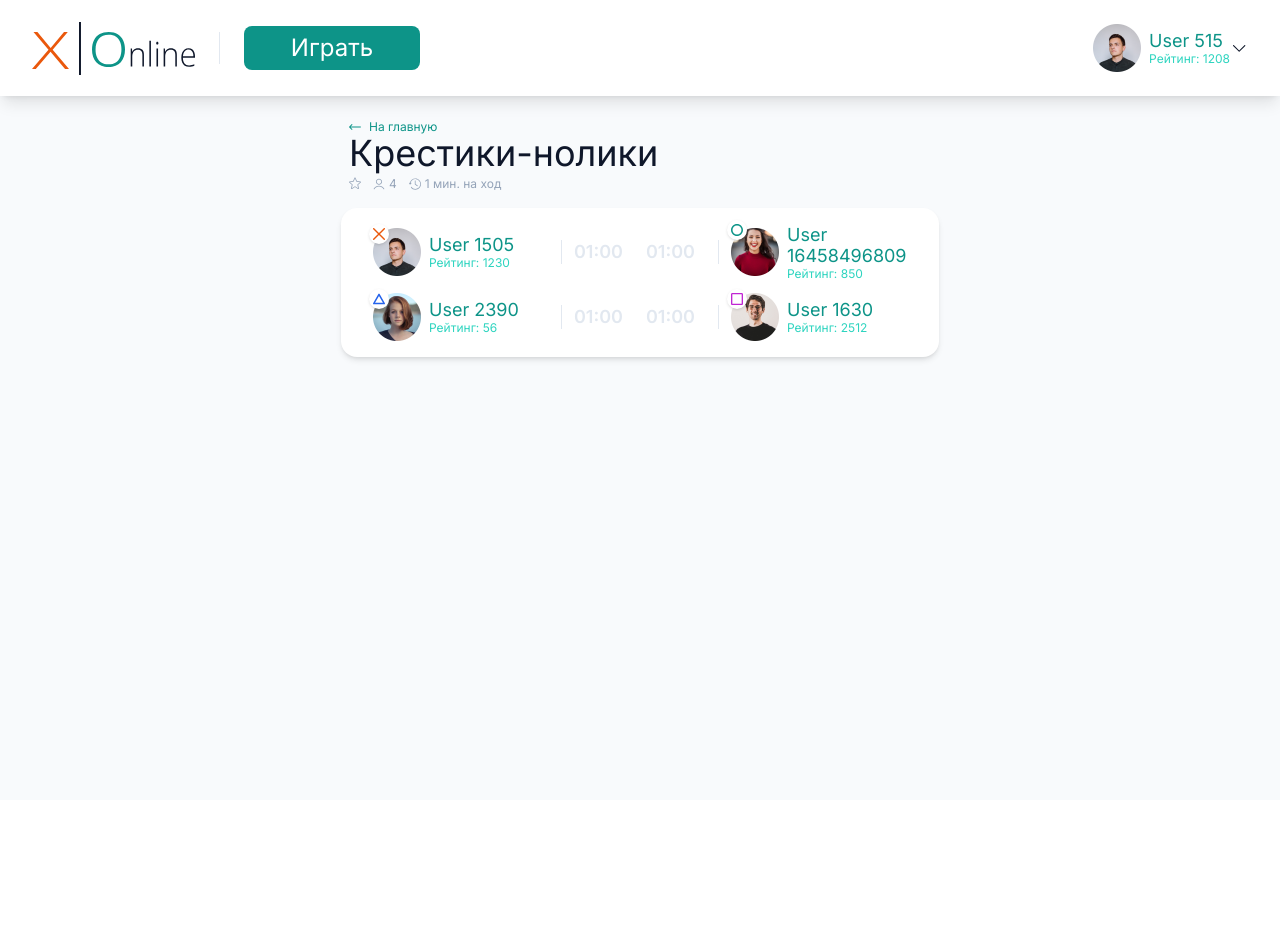
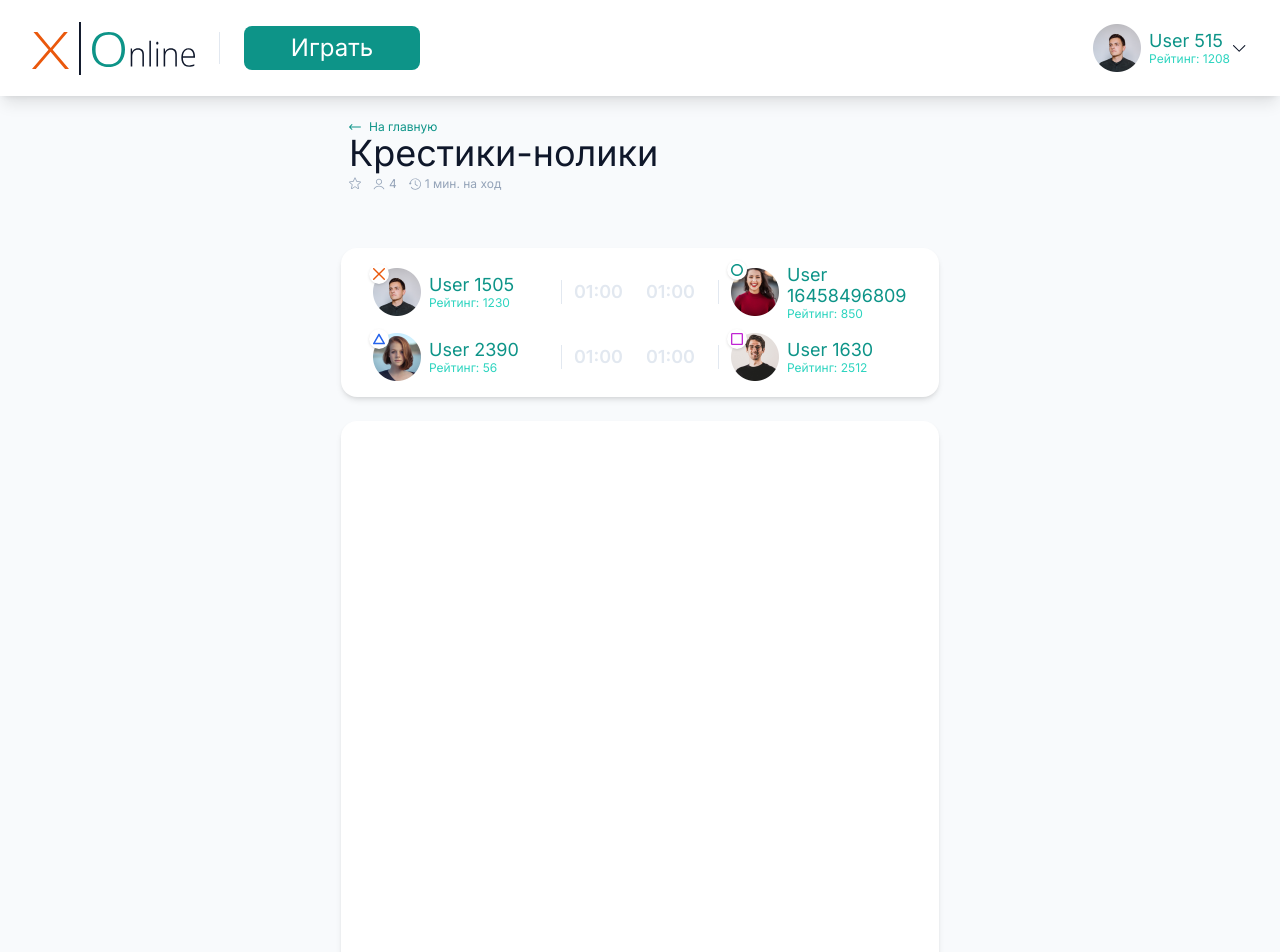
Before and after one commit to Yuthala/tit-tak-toe, a Next.js app: page / in a window 1280 px wide. Shown: the top 952 px of the page. Before the commit the page ends 800 px from the top, so only its background shows below. Built offline with nearby package versions, Linux system fonts and the light colour scheme.

Commit message:
gameLayout refactored

```diff
--- a/components/game-new/ui/game-layout.jsx
+++ b/components/game-new/ui/game-layout.jsx
@@ -1,7 +1,7 @@
-export function GameLayout({backLink, title, gameInfo, playersList}) {
+export function GameLayout({backLink, title, gameInfo, playersList, gameMoveInfo, actions}) {
     return (
         <>
-            <div>
+            <div className="pb-10">
                 <div className="pl-2">
                     {backLink}
                     {title}
@@ -11,7 +11,19 @@ export function GameLayout({backLink, title, gameInfo, playersList}) {
                 <div className={
                 "mt-4 bg-white rounded-2xl shadow-md px-8 py-4 justify-between grid grid-cols-2 gap-3"
                 }
-            >{playersList}</div>
+            >{playersList}
+            </div>
+
+            <div className="mt-6 bg-white rounded-2xl shadow-md">
+                <div className="flex gap-3 items-center">
+			        <div className="mr-auto">
+                        {gameMoveInfo}
+			        </div>
+			        {actions}
+		        </div>
+                <div className="grid grid-cols-[repeat(19,_30px)] grid-rows-[repeat(19,_30px)] pl-px pt-px mt-3">
+		        </div>
+            </div>
         </>
     );
 }
```
